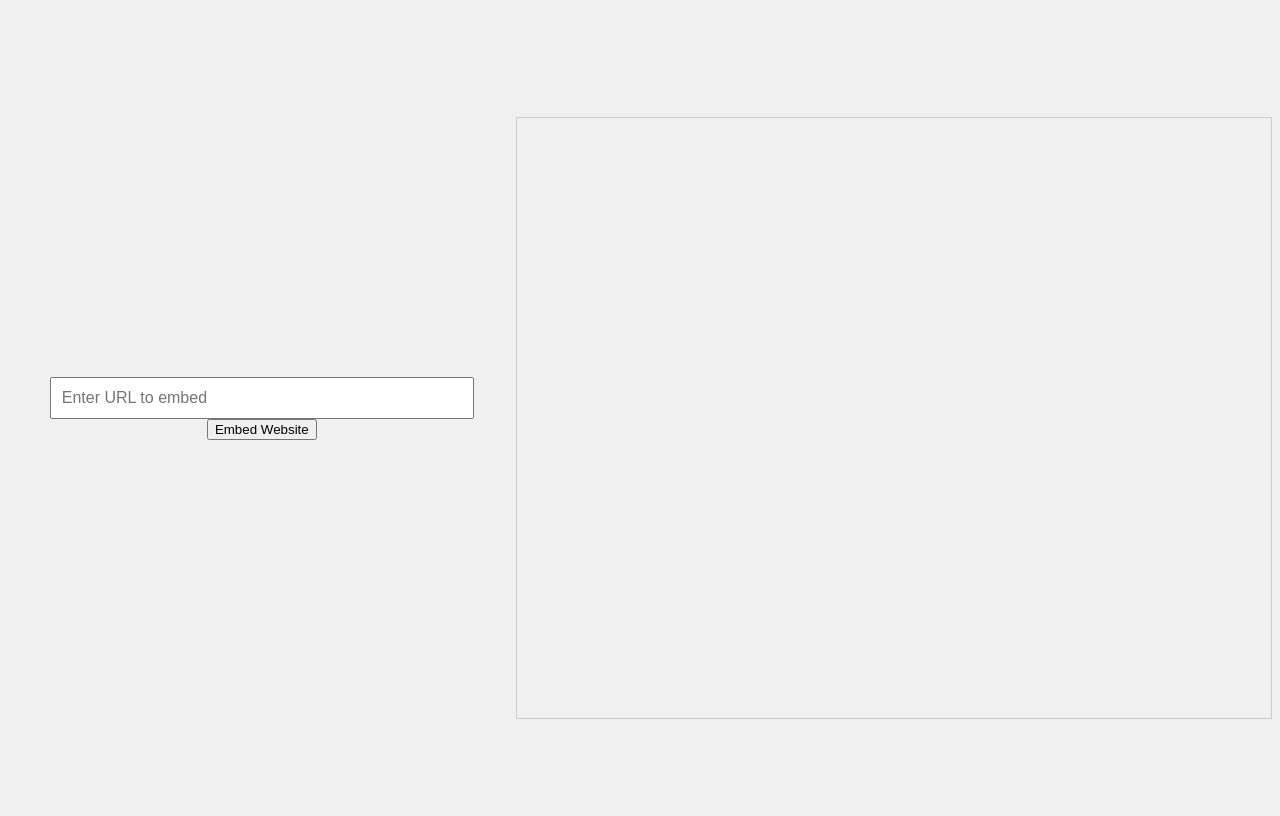
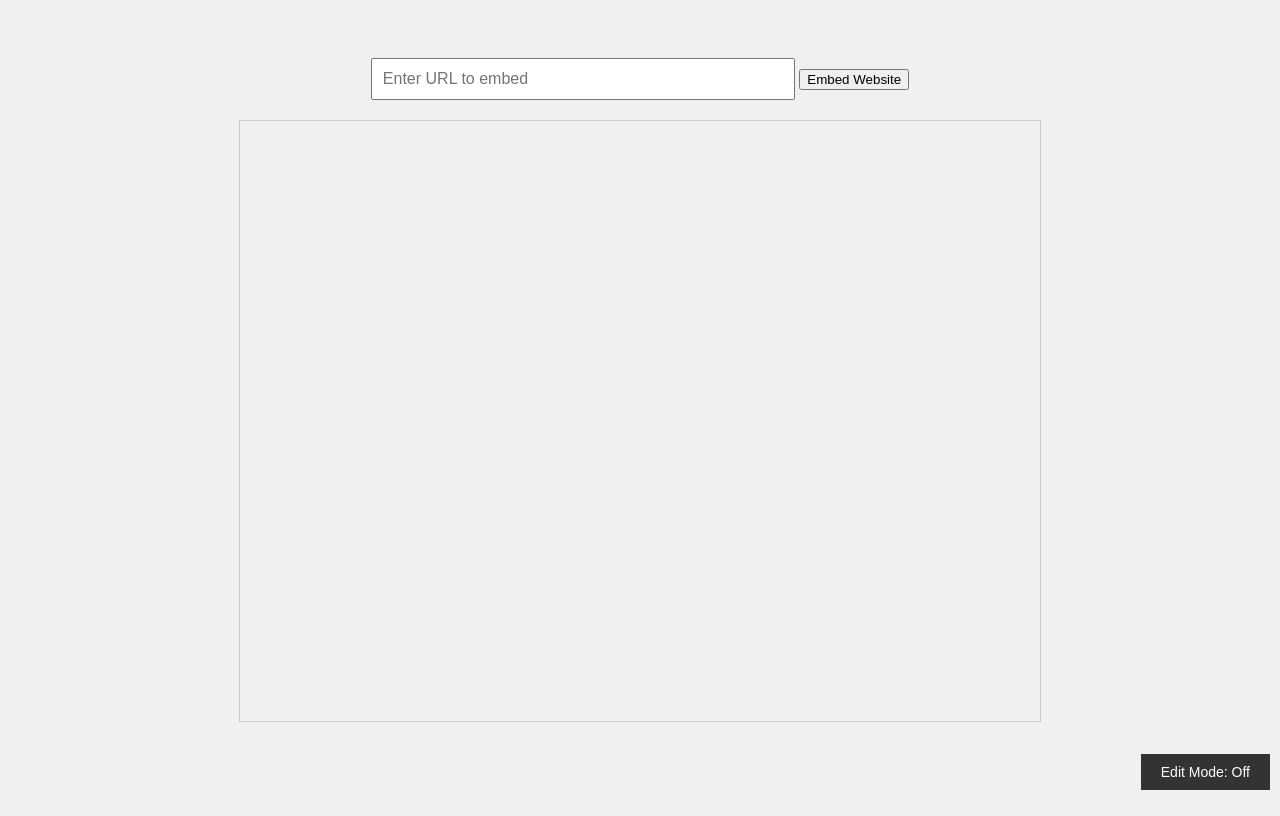
Before and after one commit to jscooke123/21cookej.github.io, a plain HTML site: page index.html in a window 1280 px wide. Drawn offline with Linux system fonts and the light colour scheme.

Commit message:
Update index.html

```diff
--- a/index.html
+++ b/index.html
@@ -8,13 +8,16 @@
         body {
             font-family: Arial, sans-serif;
             display: flex;
+            flex-direction: column;
             justify-content: center;
             align-items: center;
-            height: 100vh;
+            min-height: 100vh;
             background-color: #f0f0f0;
+            margin: 0;
         }
         .search-container {
             text-align: center;
+            margin-bottom: 20px;
         }
         .search-input {
             padding: 10px;
@@ -22,16 +25,27 @@
             font-size: 16px;
         }
         .embed-container {
-            margin-top: 20px;
             width: 800px;
             height: 600px;
             overflow: hidden;
             border: 1px solid #ccc;
+            margin-bottom: 20px;
         }
         iframe {
             width: 100%;
             height: 100%;
             border: none;
+        }
+        .edit-mode-switch {
+            position: fixed;
+            bottom: 10px;
+            right: 10px;
+            padding: 10px 20px;
+            font-size: 14px;
+            background-color: #333;
+            color: white;
+            border: none;
+            cursor: pointer;
         }
     </style>
 </head>
@@ -44,7 +58,11 @@
         <!-- Embedded website will appear here -->
     </div>
 
+    <button class="edit-mode-switch" onclick="toggleEditMode()">Edit Mode: Off</button>
+
     <script>
+        let editMode = false;
+
         function embedWebsite() {
             const url = document.getElementById('urlInput').value.trim();
             if (!url) {
@@ -61,6 +79,22 @@
             embedContainer.innerHTML = '';
             embedContainer.appendChild(iframe);
         }
+
+        function toggleEditMode() {
+            editMode = !editMode;
+            const editModeSwitch = document.querySelector('.edit-mode-switch');
+            editModeSwitch.textContent = editMode ? 'Edit Mode: On' : 'Edit Mode: Off';
+
+            if (editMode) {
+                // Perform actions for edit mode (if any)
+                // Example: Enable content editing or other features
+                alert('Edit mode activated. You can now modify the page.');
+            } else {
+                // Perform actions for normal mode (if any)
+                // Example: Disable content editing or revert changes
+                alert('Edit mode deactivated.');
+            }
+        }
     </script>
 </body>
 </html>
```
